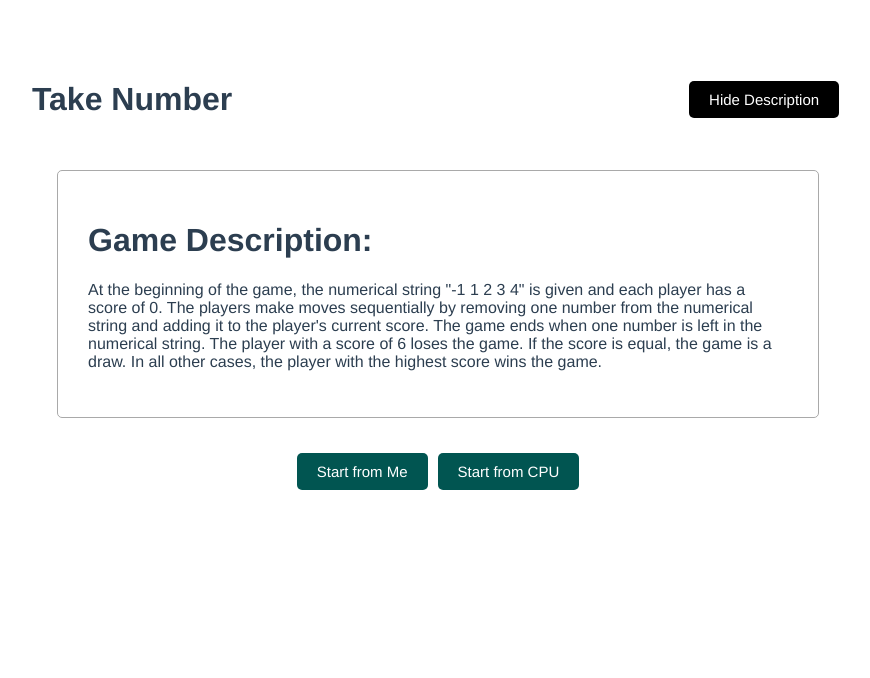
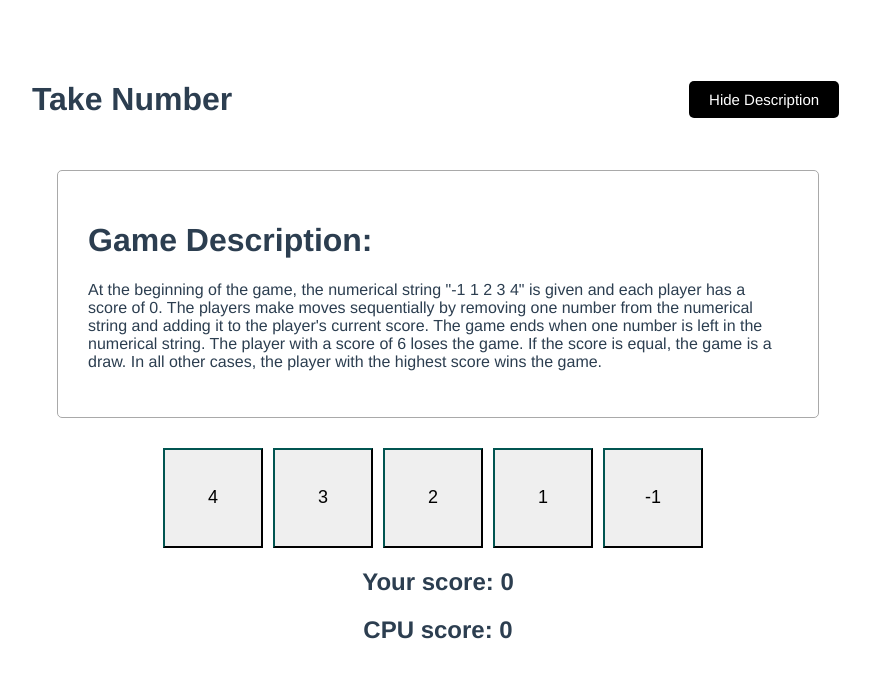
Before and after one commit to koheitech/take_number_game, a Vue app: page / in a window 1280 px wide. Both pictures are taken after a click on the button "Start from Me". Shown: the top 678 px of the page, without its empty margins (202-1072 px from the left). Built offline with nearby package versions, Linux system fonts and the light colour scheme.

Commit message:
create game component

```diff
--- a/src/App.vue
+++ b/src/App.vue
@@ -15,22 +15,27 @@
   <div v-if="!isPlaying">
     <Button
         text="Start from Me"
+        @click="startGame"
     />
     <Button
         text="Start from CPU"
+        @click="startGame"
     />
   </div>
+  <Game v-if="isPlaying"/>
 </template>
 
 <script>
 import Header from "./components/Header";
 import Button from "./components/Button";
+import Game from "./components/Game";
 
 export default {
   name: 'App',
   components: {
     Header,
     Button,
+    Game
   },
   data() {
     return {
@@ -42,6 +47,9 @@ export default {
   methods: {
     toggleDescription() {
       this.showDescription = !this.showDescription
+    },
+    startGame() {
+      this.isPlaying = true
     }
   },
 }
--- /dev/null
+++ b/src/components/Game.vue
@@ -0,0 +1,41 @@
+<template>
+    <div class="button-container">
+        <div v-for="num in InitialNumbers" :key="num">
+            <button class="square-button">{{ num }}</button>
+        </div>
+    </div>
+    <div class="score">
+        <!-- TODO: dynamically change the score depending on which to start -->
+        <h2>Your score: {{ scoreForPlayer1 }}</h2>
+        <h2>CPU score: {{ scoreForPlayer1 }}</h2>
+    </div>
+</template>
+
+<script>
+export default {
+    data() {
+        return {
+            InitialNumbers: [4, 3, 2, 1, -1],
+            scoreForPlayer1: 0,
+            scoreForPlayer2: 0,
+        }
+    }
+}
+</script>
+
+<style>
+.button-container {
+  display: flex;
+  flex-direction: row;
+  justify-content: center;
+}
+
+.square-button {
+  width: 100px;
+  height: 100px;
+  border-color: #015551;
+  color: black;
+  font-size: 18px;
+  margin-right: 10px;
+}
+</style>
```
